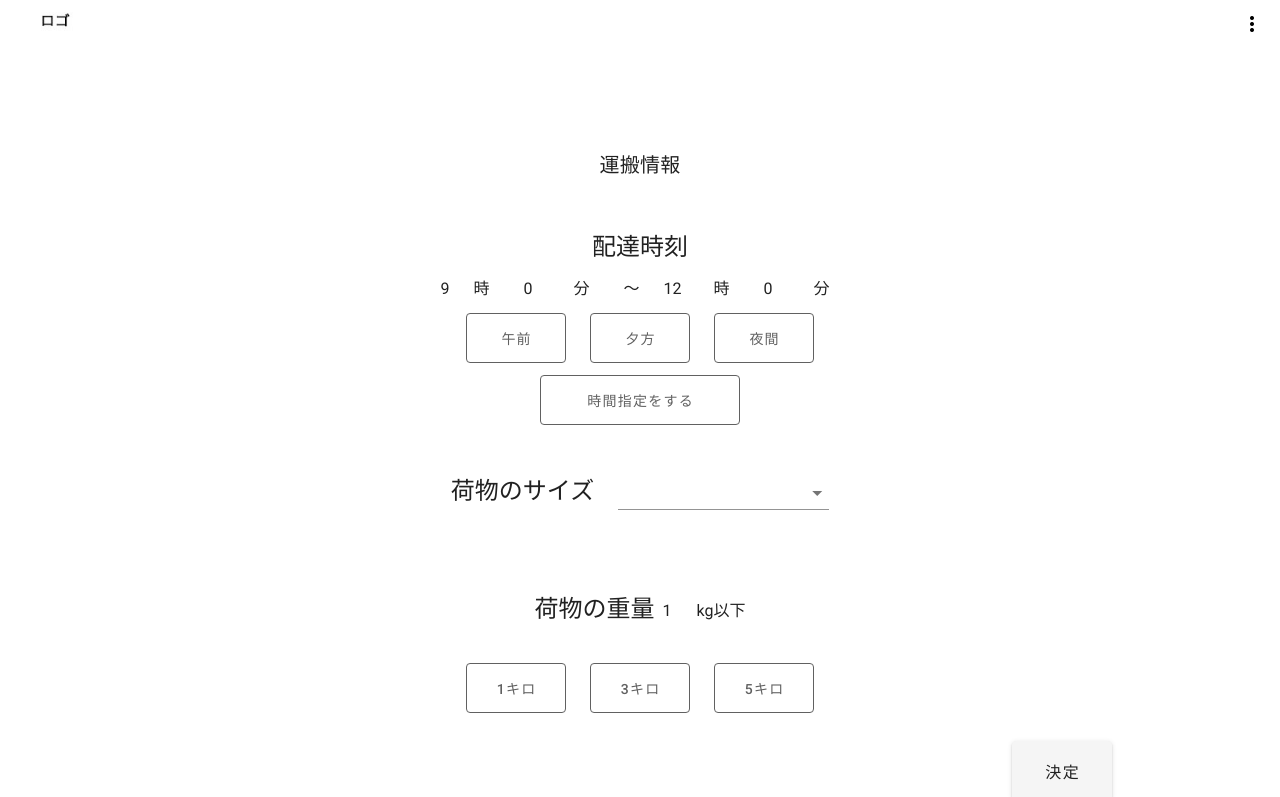
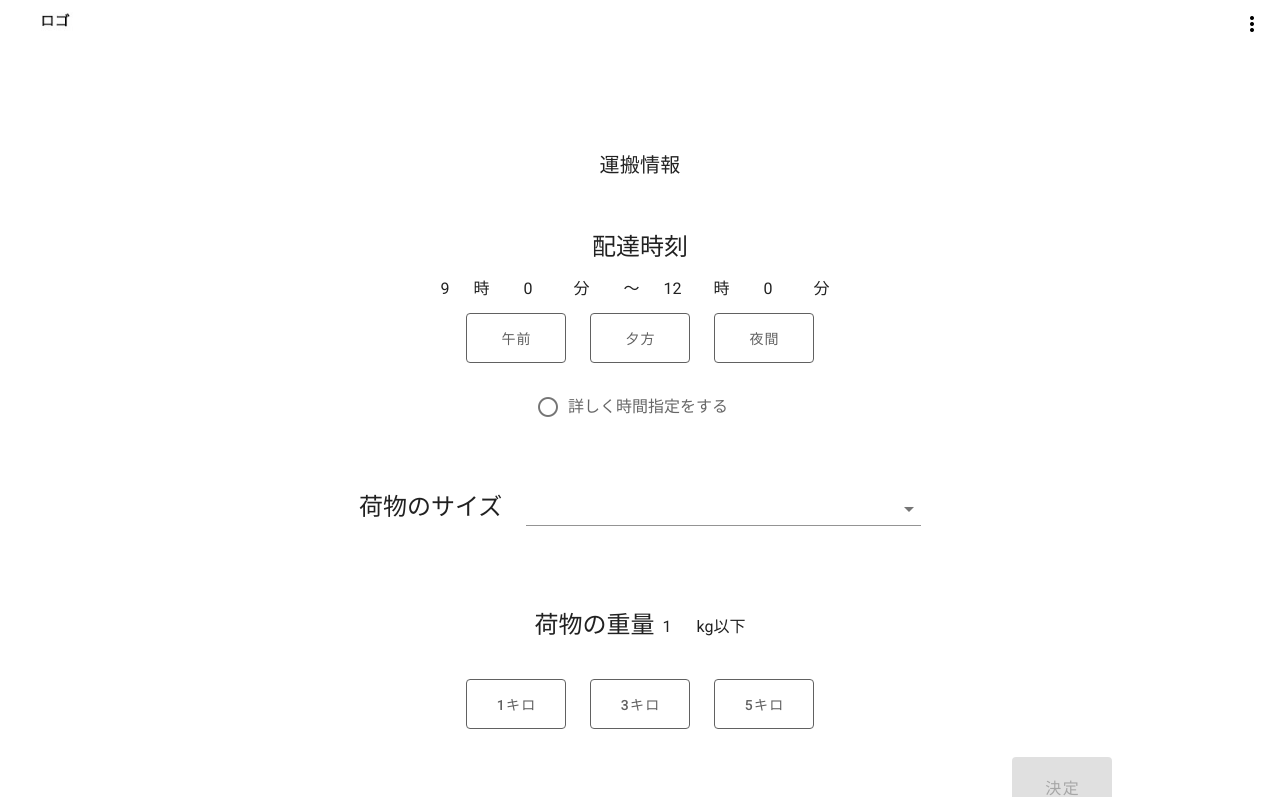
Before and after one commit to K-Fryxell/SmoLogi, a Vue app: page /user_transport in a window 1280 px wide. Shown: the top 797 px of the page. Built offline with nearby package versions, Linux system fonts and the light colour scheme; no server answers.

Commit message:
transport_fix

```diff
--- a/src/views/user/transportInfo.vue
+++ b/src/views/user/transportInfo.vue
@@ -82,20 +82,12 @@
                             </v-row>
                             <v-row class="mt-0 pa-0" justify="center">
                                 <v-col lg="auto">
-                                    <v-btn
-                                        v-on:click="show=!show"
-                                        width="200"
-                                        height="50"
-                                        large
-                                        outlined
-                                        color="grey darken-2"
-                                    >
-                                        時間指定をする
-                                    </v-btn>
+                                    <v-radio-group v-model="detailTime" :mandatory="false" row>
+                                            <v-radio value="0" label="詳しく時間指定をする"/>
+                                    </v-radio-group>
                                 </v-col>
                             </v-row>
-                            <transition>
-                                <v-row lg="12" v-if="show" class="mt-0 pa-0" justify="center">
+                            <v-row lg="12" v-if="detailTime==0" class="mt-0 pa-0" justify="center">
                                 <v-col lg="auto">
                                         <h2 class="pt-2 display-6 font-weight-light">配達希望時刻</h2>
                                 </v-col>
@@ -139,18 +131,19 @@
                                     分
                                 </v-col>
                             </v-row>
-                            </transition>
                         </v-col>
                     </v-row>
                     <!-- 荷物のサイズ -->
+                    <v-form ref="form" v-model="valid">
                         <v-row justify="center" class="ma-0 pa-0">
                             <v-col cols="12" lg="12" >
                                 <v-row justify="center" class="ma-0 pa-0">
                                     <v-col lg="auto">
                                         <h2 class=" pt-3 font-weight-light" display-6>荷物のサイズ</h2>
                                     </v-col>
-                                <v-col cols="auto">
+                                    <v-col cols="4">
                                         <v-select
+                                            :rules="sizeRules"
                                             v-model="isSize"
                                             :items="size"
                                             single-line/>
@@ -158,6 +151,7 @@
                                 </v-row>
                             </v-col>
                         </v-row>
+                    </v-form>
                     <!-- 荷物の重量 -->
                     <v-row justify="center" class="ma-0 pa-0">
                         <v-col cols="12" lg="12" >
@@ -221,6 +215,7 @@
                                 <template v-slot:activator="{ on, attrs }">
                                     <!-- 決定 -->
                                     <v-btn
+                                        :disabled="!valid"
                                         width="100"
                                         height="60"
                                         v-bind="attrs"
@@ -268,7 +263,7 @@ export default {
             last_time:12,
             last_minute:0,
             //詳しい配達希望時刻
-            show:false,
+            detailTime:null,
             //最初
             //時
             front_time:[8,9,10,11,12,13,14,15,16,17,18,19,20,21],
@@ -280,7 +275,8 @@ export default {
             //分
             back_minute:[0,5,10,15,20,25,30,35,40,45,50,55],
             //荷物のサイズ
-            isSize:0,
+            valid: true,
+            isSize:'',
             size:['小(A2サイズ以内、40cm×15cm×60cm以内)','中(35cm×54cm×48cm以内)','大(110cm×165cm×105cm以内)'],
             //重さ
             weight:1,
@@ -293,6 +289,10 @@ export default {
             //ダイアログ
             dialog: false,
             array:{},
+            //荷物のサイズ
+            sizeRules:[
+                v => !!v || 'サイズを選択してください',
+            ]
         }
     },
     mounted(){
```
Lines whose indentation alone changed are shown as unchanged.
